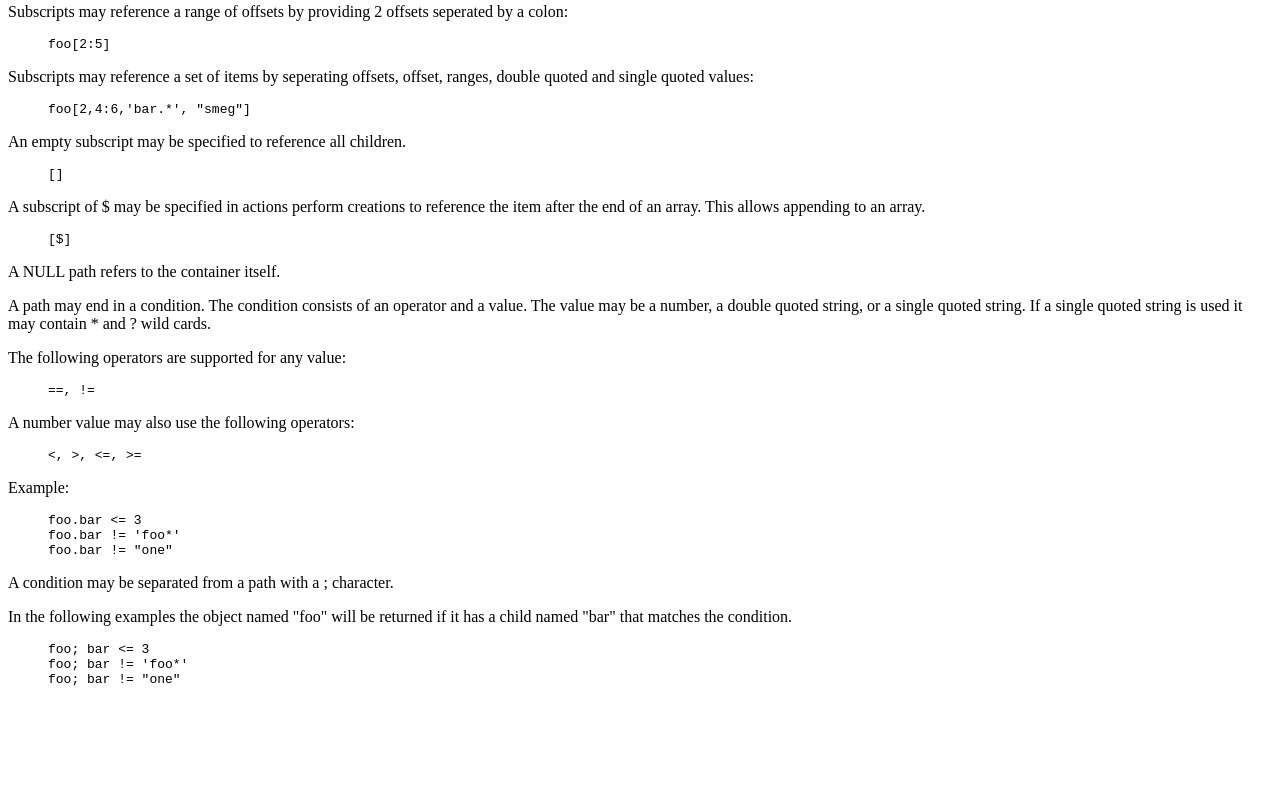
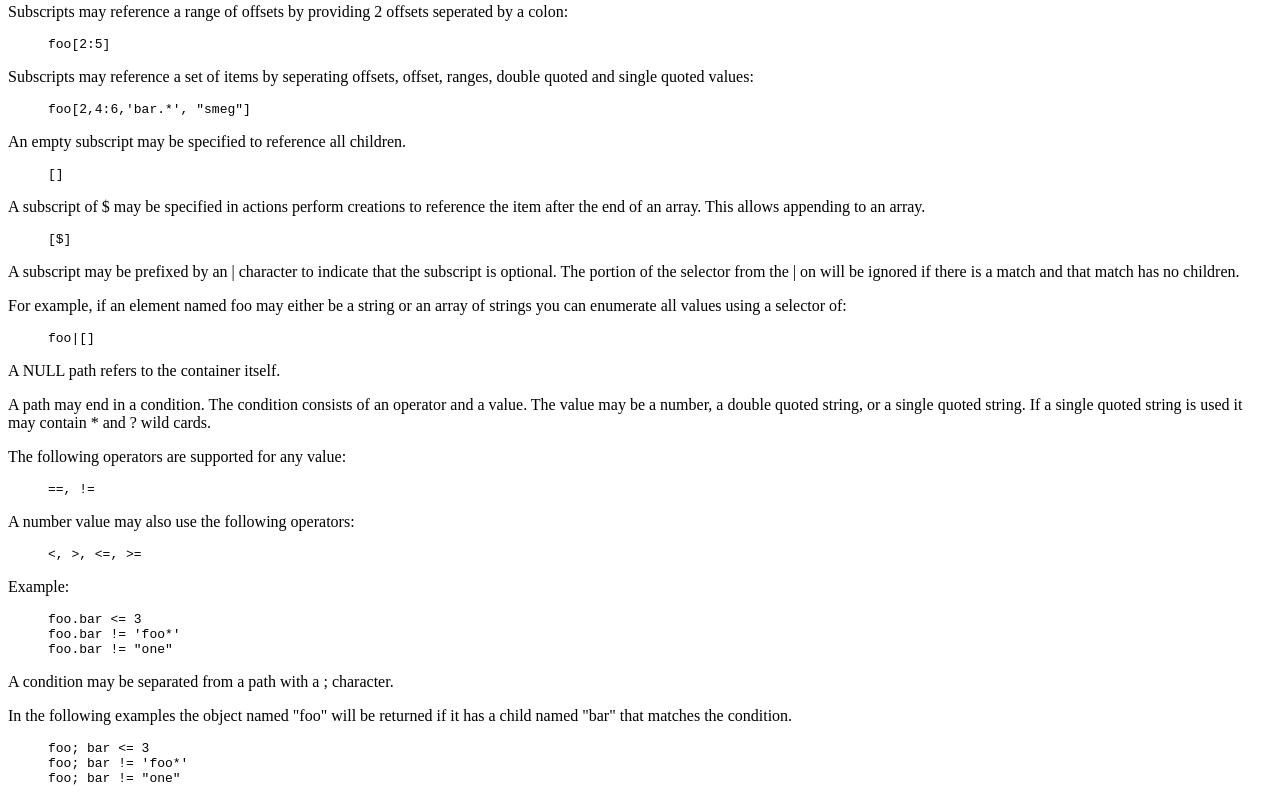
Before and after one commit to netmail-open/wjelement, a plain HTML site: page documentation/wjelement.html in a window 1280 px wide. Shown: the part 5014-5816 px from the top of the page. Before the commit the page ends 5717 px from the top, so only its background shows below. Drawn offline with Linux system fonts and the light colour scheme.

Commit message:
- updated documentation: added new '|' selector syntax

```diff
--- a/documentation/wjelement.html
+++ b/documentation/wjelement.html
@@ -592,6 +592,18 @@ foo[2,4:6,'bar.*', "smeg"]
 </pre></blockquote>
 </p>
 <p>
+A subscript may be prefixed by an | character to indicate that the subscript
+is optional. The portion of the selector from the | on will be ignored if
+there is a match and that match has no children.
+</p>
+<p>
+For example, if an element named foo may either be a string or an array of
+strings you can enumerate all values using a selector of:
+<blockquote><pre>
+foo|[]
+</pre></blockquote>
+</p>
+<p>
   A NULL path refers to the container itself.
 </p>
 <p>
```
